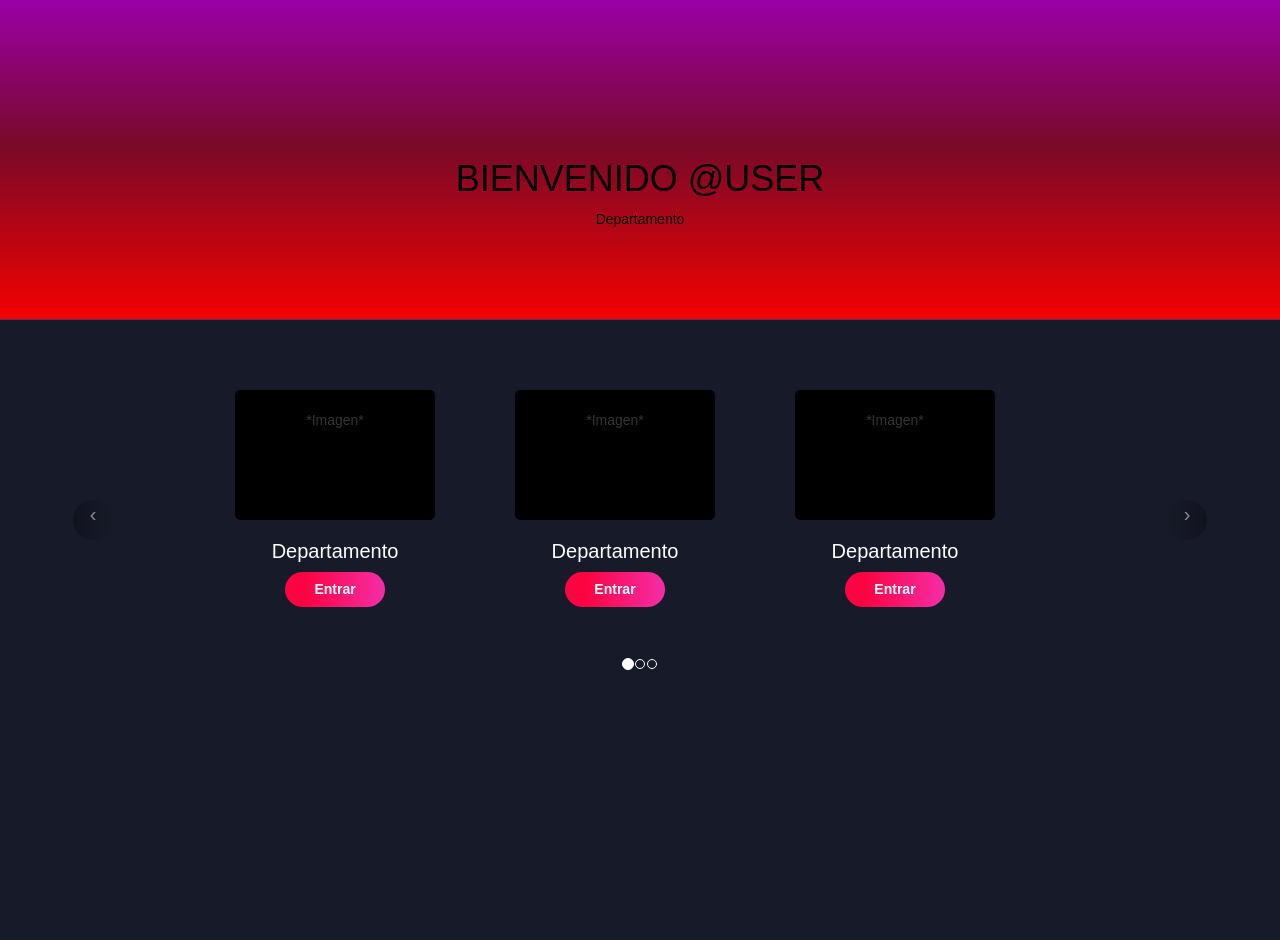
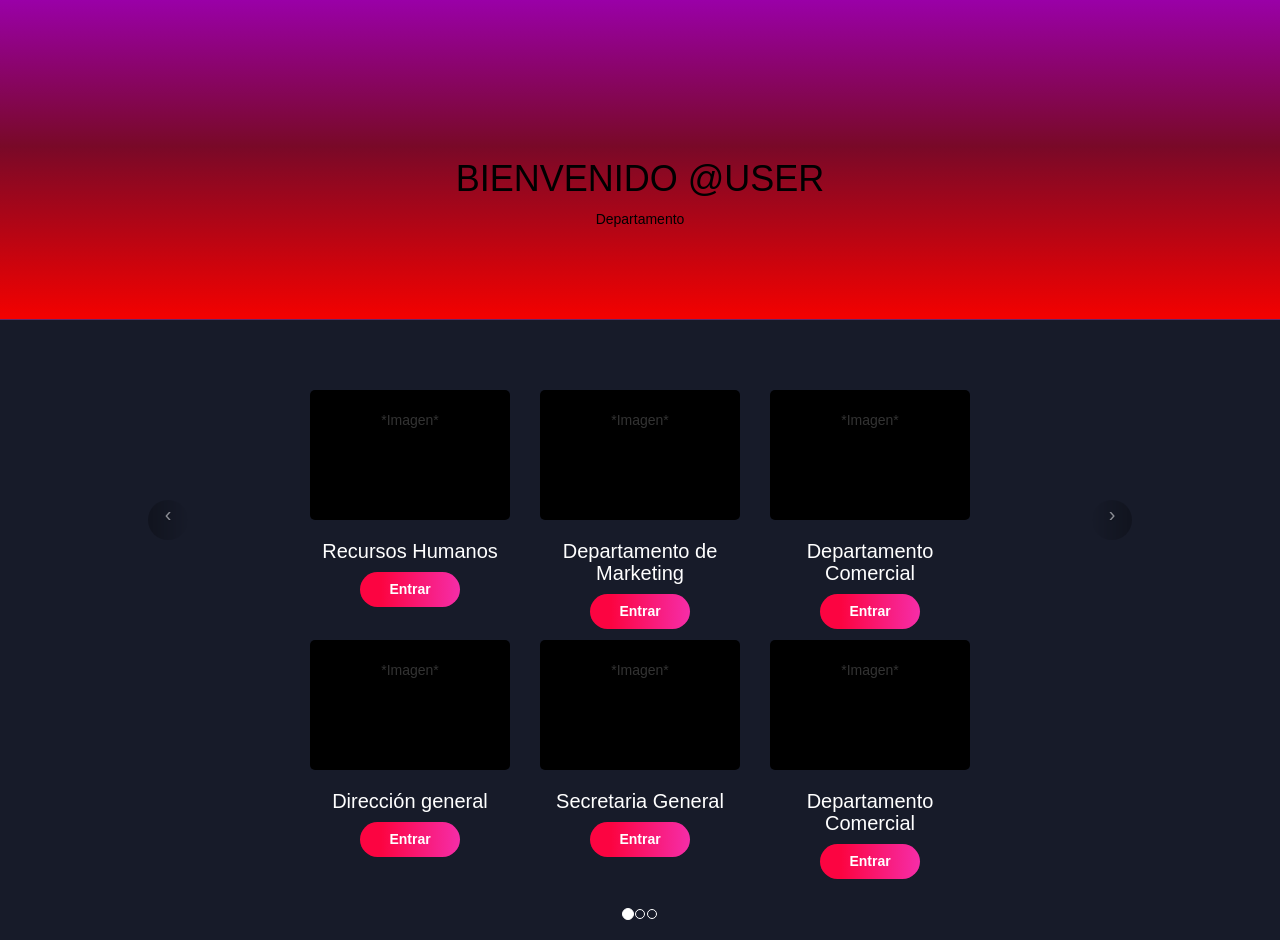
Before and after one commit to JoseCarlosMarRangel/proy-internet-sheyla, a PHP site: page /frontend/direccion.html in a window 1280 px wide. Shown: the part 63-1003 px from the top of the page. Before the commit the page ends 733 px from the top, so only its background shows below. Run offline with PHP 8.4, Linux system fonts and the light colour scheme; some libraries are stand-ins or nearby versions.

Commit message:
saul
menu de direccion general

```diff
--- a/frontend/css/stylerecursoshumanos.css
+++ b/frontend/css/stylerecursoshumanos.css
@@ -91,7 +91,6 @@ button{
     border-radius: 20px 20px 20px 20px;
     border: none;
     font-weight:bolder;
-    color: white;
 }
 
 .carousel {
--- a/frontend/direccion.html
+++ b/frontend/direccion.html
@@ -49,7 +49,7 @@
 
     <div class="container-fluid main p-5">
         <div class="d-flex justify-content-around">
-          <div class="container">
+          <div class="contenedorInferior d-flex justify-content-center">
             <div class="row">
                 <div class="col-md-12">
                         <div id="Carousel" class="carousel slide">
@@ -71,7 +71,7 @@
                                       <br>
                                       <center>*Imagen*</center>
                                   </div>
-                                  <h1 >Departamento</h1>
+                                  <h1 >Recursos Humanos</h1>
                                   <center>
                                   <button>Entrar</button>
                                   </center>
@@ -83,7 +83,7 @@
                                       <br>
                                       <center>*Imagen*</center>
                                   </div>
-                                  <h1>Departamento</h1>
+                                  <h1>Departamento de Marketing</h1>
                                   <center>
                                   <button>Entrar</button>
                                   </center>
@@ -95,7 +95,7 @@
                                       <br>
                                       <center>*Imagen*</center>
                                   </div>
-                                  <h1>Departamento</h1>
+                                  <h1>Departamento Comercial</h1>
                                   <center>
                                   <button>Entrar</button>
                                   </center>
@@ -112,7 +112,7 @@
                                         <br>
                                         <center>*Imagen*</center>
                                     </div>
-                                    <h1>Departamento</h1>
+                                    <h1>Departamento Técnico</h1>
                                     <center>
                                     <button>Entrar</button>
                                     </center>
@@ -124,7 +124,7 @@
                                           <br>
                                           <center>*Imagen*</center>
                                       </div>
-                                      <h1>Departamento</h1>
+                                      <h1>Logística y Operaciones</h1>
                                       <center>
                                       <button>Entrar</button>
                                       </center>
@@ -136,7 +136,7 @@
                                           <br>
                                           <center>*Imagen*</center>
                                       </div>
-                                      <h1>Departamento</h1>
+                                      <h1>Financieros</h1>
                                       <center>
                                       <button>Entrar</button>
                                       </center>
@@ -153,7 +153,7 @@
                                           <br>
                                           <center>*Imagen*</center>
                                       </div>
-                                      <h1>Departamento</h1>
+                                      <h1>Control de calidad</h1>
                                       <center>
                                       <button>Entrar</button>
                                       </center>
@@ -165,7 +165,7 @@
                                           <br>
                                           <center>*Imagen*</center>
                                       </div>
-                                      <h1>Departamento</h1>
+                                      <h1>Servicio al cliente</h1>
                                       <center>
                                       <button>Entrar</button>
                                       </center>
@@ -177,13 +177,54 @@
                                           <br>
                                           <center>*Imagen*</center>
                                       </div>
-                                      <h1>Departamento</h1>
+                                      <h1>Asesoría Jurídica</h1>
                                       <center>
                                       <button>Entrar</button>
                                       </center>
                                   </div>
                                 </div>
                             </div><!--.row-->
+                        </div><!--.item-->
+
+                        <div class="item active">
+                            <div class="row">
+                              <div class="col-md-4">
+                                <div class="departamentos">
+                                  <div class="departamentoImagen">
+                                      <br>
+                                      <center>*Imagen*</center>
+                                  </div>
+                                  <h1 >Dirección general</h1>
+                                  <center>
+                                  <button>Entrar</button>
+                                  </center>
+                              </div>
+                              </div>
+                              <div class="col-md-4">
+                                <div class="departamentos">
+                                  <div class="departamentoImagen">
+                                      <br>
+                                      <center>*Imagen*</center>
+                                  </div>
+                                  <h1>Secretaria General</h1>
+                                  <center>
+                                  <button>Entrar</button>
+                                  </center>
+                              </div>
+                              </div>
+                              <div class="col-md-4">
+                                <div class="departamentos">
+                                  <div class="departamentoImagen">
+                                      <br>
+                                      <center>*Imagen*</center>
+                                  </div>
+                                  <h1>Departamento Comercial</h1>
+                                  <center>
+                                  <button>Entrar</button>
+                                  </center>
+                              </div>
+                              </div>
+                              </div><!--.row-->
                         </div><!--.item-->
 
                         </div><!--.carousel-inner-->
--- a/frontend/recursoshumanos.html
+++ b/frontend/recursoshumanos.html
@@ -55,7 +55,7 @@
                     <center>
                     <h1>Vista de administracion</h1>
 
-                    <button><a href="menurecursoshumanos.html" style="text-decoration: none; color: white;">Entrar</a></button>
+                    <button style="text-decoration: none;"><a href="menurecursoshumanos.html" style="color: white;">Entrar</a></button>
                     </center>
                 </div>
         </div>
```
Also changed, not shown: frontend/css/stylemenurecursos.css (+10 -8 lines).
